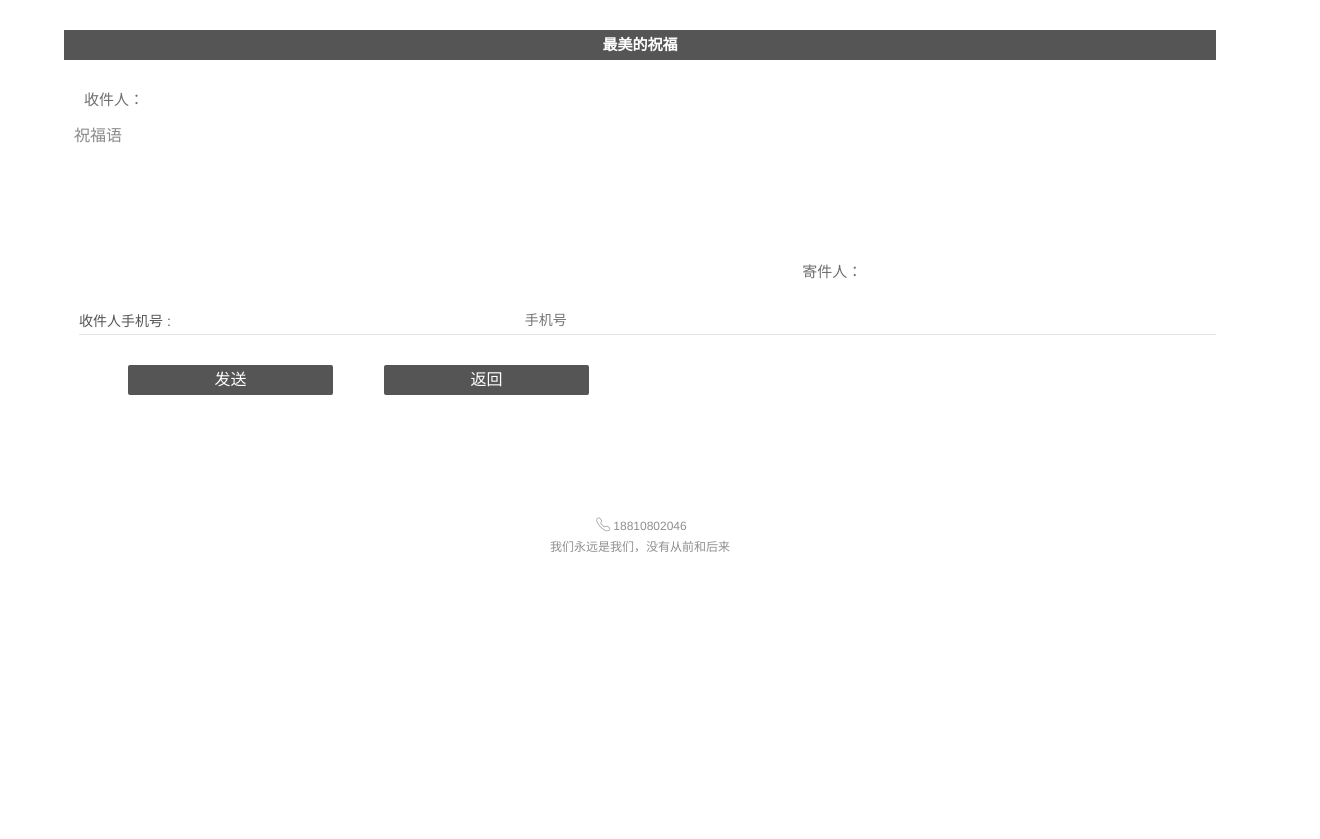
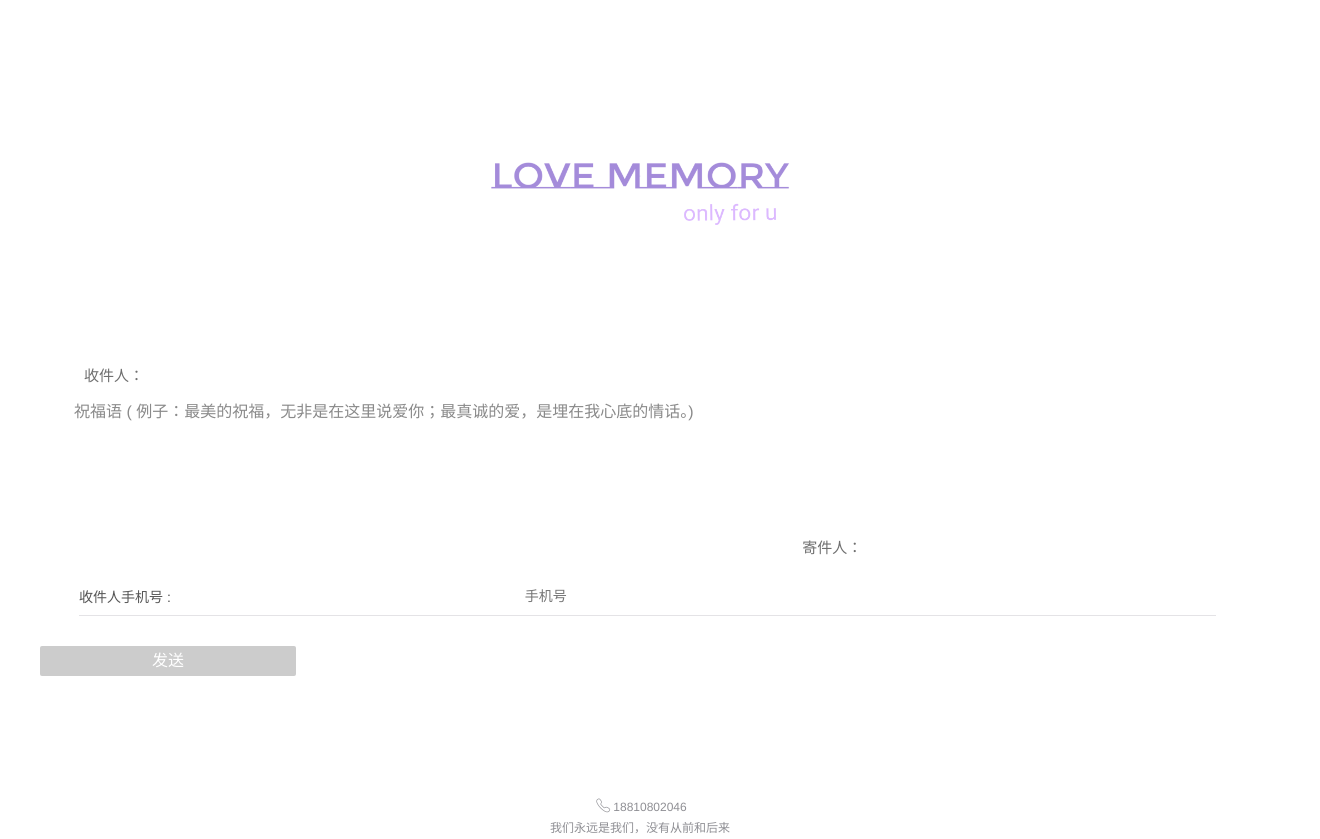
Before and after one commit to cn-zgwang/love-memory, a website: page love-memory-web-0623/views/main.html in a window 1280 px wide. Shown: the whole page, 1320 px wide, since content can reach past the window. Before the commit the page ends 800 px from the top, so only its background shows below. Drawn offline with Linux system fonts and the light colour scheme; files that its build step writes are made by us from their sources; no server answers; files whose address does not match are found by name.

Commit message:
fix-2018-08-19

```diff
--- a/love-memory-web-0623/views/main.html
+++ b/love-memory-web-0623/views/main.html
@@ -40,7 +40,7 @@
           line-height: 30px;
           width: 90%;
           margin: 0px auto;
-          color: #fff;
+          color: #DB70DB;
           font-size: 15px;
           text-align: center;
           font-weight: bold;
@@ -107,10 +107,10 @@
     outline: mediumaquamarine;
 }
 .btn-con {
-    width: 80%;
+    width: 100%;
     height: 30px;
     position: relative;
-    margin: 30px auto;
+    margin: 30px 30px 30px 40px;
 }
 .vcode {
     width: 35%;
@@ -148,7 +148,7 @@
     line-height: 30px;
     color: #fff;
     font-size: 16px;
-    background-color: #555;
+    background-color: #ccc;
     text-align: center;
     border-radius: 2px;
     float: left;
@@ -187,17 +187,27 @@
 .mui-input-row label{
   line-height: 1.5;
 }
+.header {
+  margin: 10% 0;
+  width: 100%;
+  height: 100px;
+  padding: 5px;
+  text-align: center;
+}
 </style>
  </head>
 <body class="bg">
   <div style="margin-top:30px;">
-    <div class="greeting-title">最美的祝福</div>
+    <div class="header">
+      <img src="img/logo3.png" height="100" width="300" class="title">
+    </div>
     <div class="greeting-content" style="margin-top:20px;">
         <div class="receiver">
             收件人：
             <input type="text" id="receiver" autofocus="autofocus">
         </div>
-        <textarea name="greetings" id="content" style="margin-top:10px" cols="40" rows="10" placeholder="祝福语"></textarea>
+        <textarea name="greetings" id="content" style="margin-top:10px" cols="40"
+                  rows="10" placeholder="祝福语 ( 例子：最美的祝福，无非是在这里说爱你；最真诚的爱，是埋在我心底的情话。)"></textarea>
         <div class="sender">
             寄件人：
             <input type="text" id="sender">
@@ -205,40 +215,16 @@
     </div>
     <div class="infoArea" style="margin-top:20px;">
       <form class="mui-input-group">
-        <div class="mui-input-row" style="height: 35px;">
+        <div class="mui-input-row" style="height: 40px;">
             <label style="font-size: 14px;">收件人手机号 : </label>
             <input type="text" class="mui-input-clear" placeholder="手机号" id="telInput">
         </div>
       </form>
     </div>
-    <!--<div class="btn-con">
-        <div id="vCode1" class="vcode"></div>
-        <input type="text" id="code1" class="vcode_text" style="width: 35%;height: 35px;margin-bottom: 0px" />
-    </div>-->
     <div class="btn-con" >
-        <div class="save" id="save" onclick="save()">发送</div>
-        <div class="cancel" id="cancel" onclick="back()">返回</div>
-        <!--<div class="save" id="editOrder" onclick="editOrder()" style="color: #999;" disabled='true'>编辑</div>
-        <div class="cancel" id="deleteOrder" onclick="deleteOrder()" style="color: #999; margin-right: 0px;float: right;" disabled='true'>删除</div>-->
+        <div class="save" id="save" align="center" onclick="save()">发送</div>
     </div>
-    <!--<div class="btn-con">
-      <div class="mui-input-row mui-search">
-        <input type="search" class="mui-input-clear" style="background-color:rgba(255, 255, 255,0.85);border: 1px solid #ccc;" placeholder="点击可搜索历史留言" onkeydown="handleCommentInputKeyDown(event)" id="search">
-      </div>
-    </div>
-     <table class="mui-table tableContainer" id="AreaContainer">
-        <thead>
-          <tr>
-            <th>创建时间</th>
-            <th>查看手机号</th>
-            <th>订单号</th>
-            <th>署名</th>
-          </tr>
-        </thead>
-        <tbody class="tableBody" id="commentArea">
-        </tbody>
-      </table>-->
-      <div class="footer">
+    <div class="footer">
       <a href="tel:18810802046"><p style="margin: 0px"><span class="mui-icon mui-icon-phone" style="font-size: 20px"></span>18810802046</p></a>
       <p style="margin: 0px">我们永远是我们，没有从前和后来</p>
     </div>
```
Also changed, not shown: love-memory-web-0623/views/login.html (+0 -13 lines), love-memory-web-0623/views/reMain.html (+0 -14 lines).
